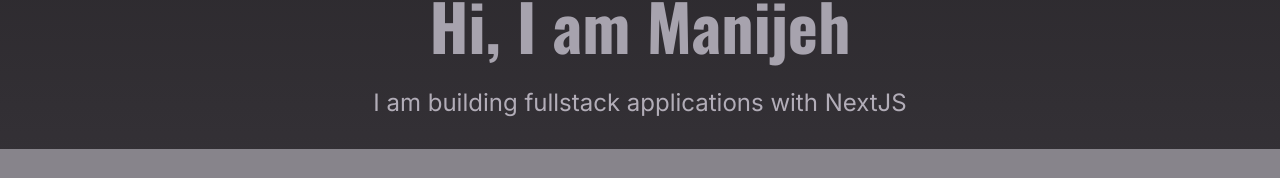
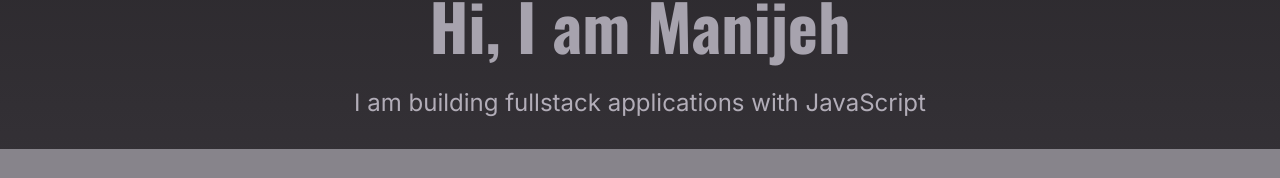
Before and after one commit to manijehshirzadeh/my-blog-next-app, a Next.js app: page / in a window 1280 px wide. Shown: the part 466-644 px from the top of the page. Built offline with nearby package versions, Linux system fonts and the light colour scheme.

Commit message:
changed NextJS into JavaScript in hero page

```diff
--- a/components/hero.tsx
+++ b/components/hero.tsx
@@ -14,7 +14,7 @@
 				/>
 			</div>
 			<h1>Hi, I am Manijeh</h1>
-			<p>I am building fullstack applications with NextJS</p>
+			<p>I am building fullstack applications with JavaScript</p>
 		</section>
 	)
 }
```
